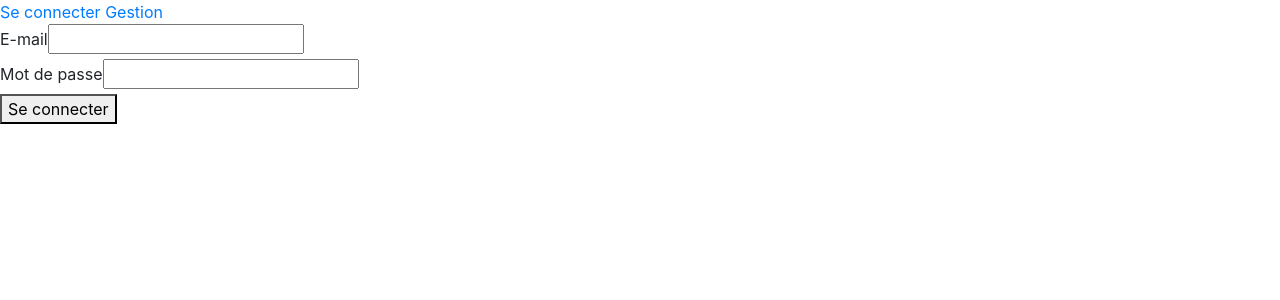
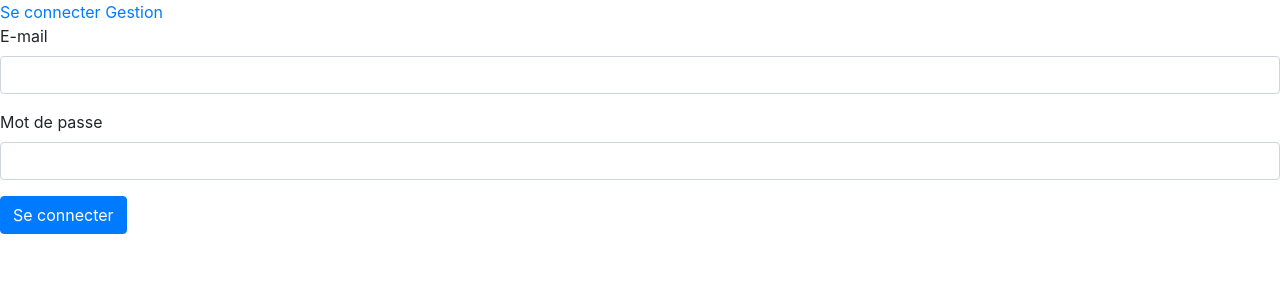
Before and after one commit to arnauddutilleul/blockcovid-front-web, a React (Create React App) app: page / in a window 1280 px wide. Shown: the top 300 px of the page. Built offline with nearby package versions, Linux system fonts and the light colour scheme.

Commit message:
bootstrap login

```diff
--- a/src/components/Login/Login.jsx
+++ b/src/components/Login/Login.jsx
@@ -18,13 +18,15 @@ const Login = () => {
         return(
             <div>
                 <form onSubmit={handlerSubmit}>
-                    <label>E-mail</label>
-                    <input type="text" name="email"/>
-                    <br/>
-                    <label>Mot de passe</label>
-                    <input type="password" name="mdp" />
-                    <br/>
-                    <button type="submit">Se connecter</button>
+                    <div class='form-group'>
+                        <label for="email">E-mail</label>
+                        <input class="form-control" type="text" id="email" name="email"/>
+                    </div>
+                    <div class="form-group">
+                        <label for="mdp">Mot de passe</label>
+                        <input class="form-control" type="password" id="mdp" name="mdp" />
+                    </div>
+                    <button class="btn btn-primary" type="submit">Se connecter</button>
                 </form>
             </div>
         )
```
Also changed, not shown: 1 other file (tests, documents, lock files or other folders).
